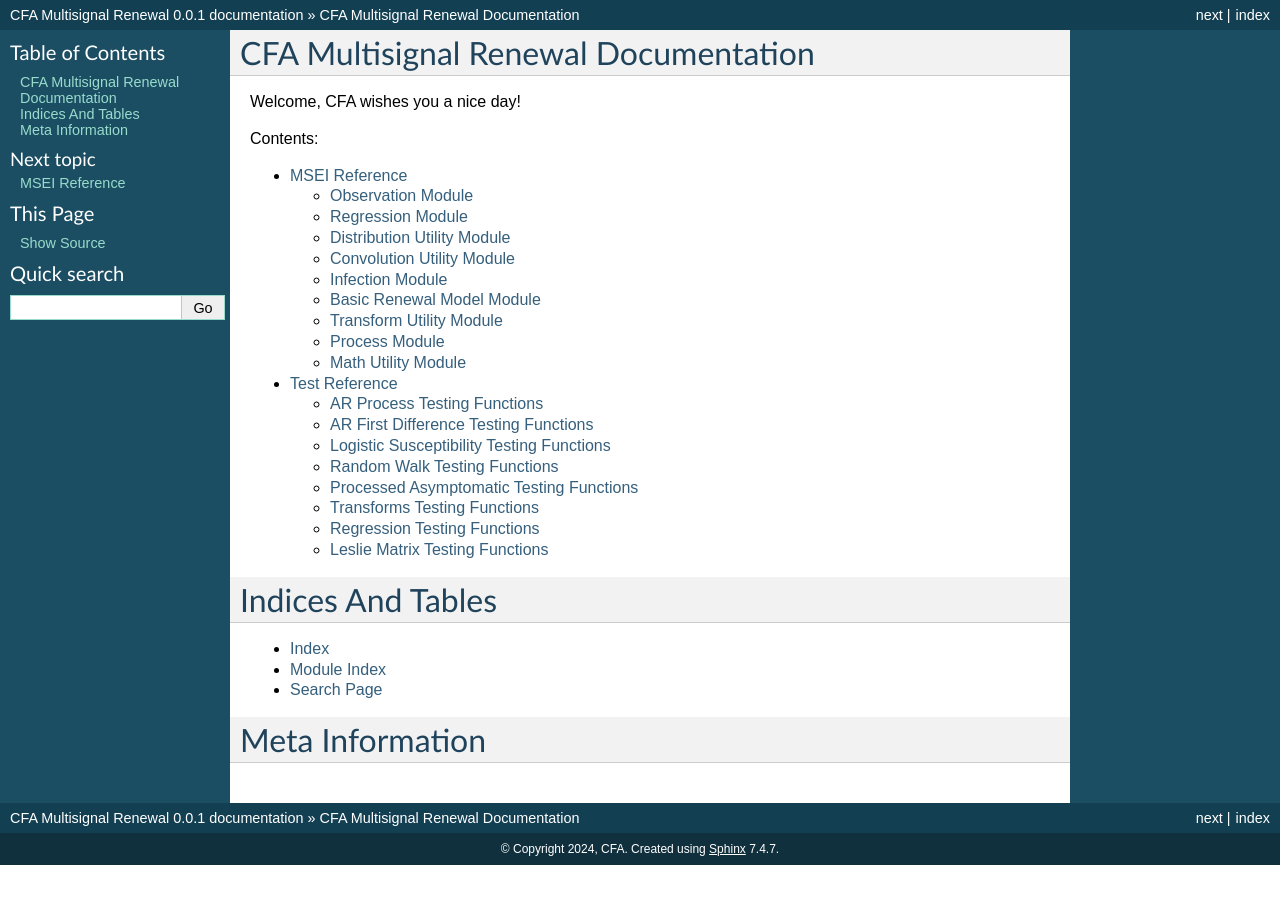
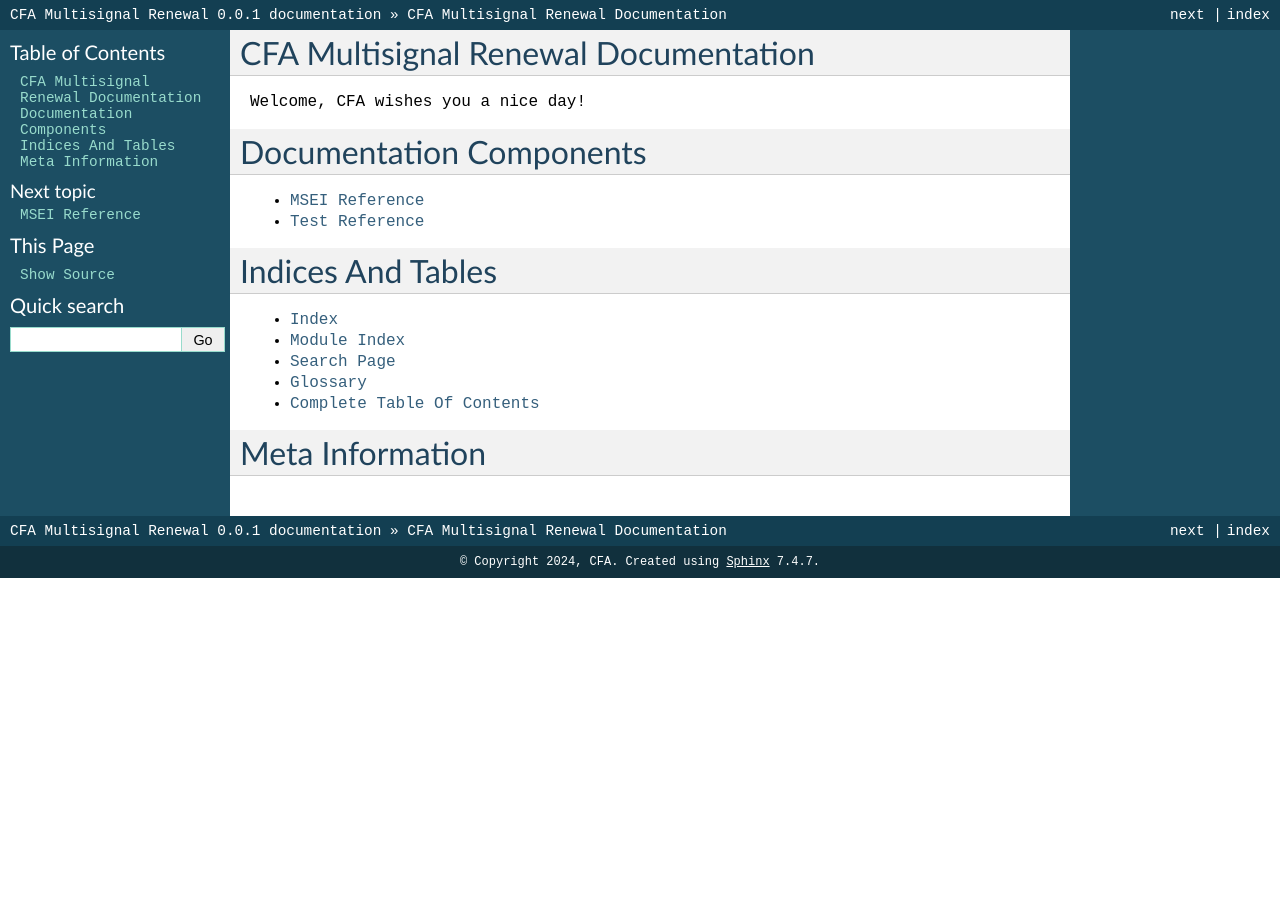
Before and after one commit to CDCgov/PyRenew, a Sphinx documentation site: the page built from docs/source/index.rst, in a window 1280 px wide. Built offline with Sphinx 7.4.7, drawn with Linux system fonts in a browser that asks for light colours; a style sheet for code colours, icons or effects is not loaded.

Commit message:
TODOs; Indices & Tables; Glossary; Ctoc

```diff
--- /dev/null
+++ b/docs/source/_static/msei.css
@@ -0,0 +1,5 @@
+@import url('https://your-font-hosting-url.com/path/to/iosevka.css');
+
+body {
+    font-family: 'Iosevka', monospace;
+}
--- a/docs/source/conf.py
+++ b/docs/source/conf.py
@@ -44,3 +44,4 @@ todo_include_todos = True
 
 html_theme = 'classic'
 html_static_path = ['_static']
+html_css_files = ['msei.css']
--- a/docs/source/index.rst
+++ b/docs/source/index.rst
@@ -8,20 +8,27 @@ CFA Multisignal Renewal Documentation
 
 Welcome, CFA wishes you a nice day!
 
+
+Documentation Components
+========================
+
 .. toctree::
-   :maxdepth: 2
-   :caption: Contents:
+   :maxdepth: 1
 
    msei_reference/index
    test_reference/index
 
-
 Indices And Tables
 ==================
 
-* :ref:`genindex`
-* :ref:`modindex`
-* :ref:`search`
+.. toctree::
+   :maxdepth: 1
+
+   genindex
+   modindex
+   search
+   glossary
+   ctoc
 
 Meta Information
 ================
--- a/docs/source/msei_reference/basic.rst
+++ b/docs/source/msei_reference/basic.rst
@@ -5,3 +5,5 @@ Basic Renewal Model Module
    :members:
    :undoc-members:
    :show-inheritance:
+
+..todo:: Describe `basic` in greater detail.
--- a/docs/source/msei_reference/index.rst
+++ b/docs/source/msei_reference/index.rst
@@ -13,3 +13,5 @@ MSEI Reference
    transform
    process
    math
+
+.. todolist::
```
Also changed, not shown: docs/source/ctoc.rst (added, +12 -0 lines), docs/source/glossary.rst (added, +12 -0 lines), 1 other file.
